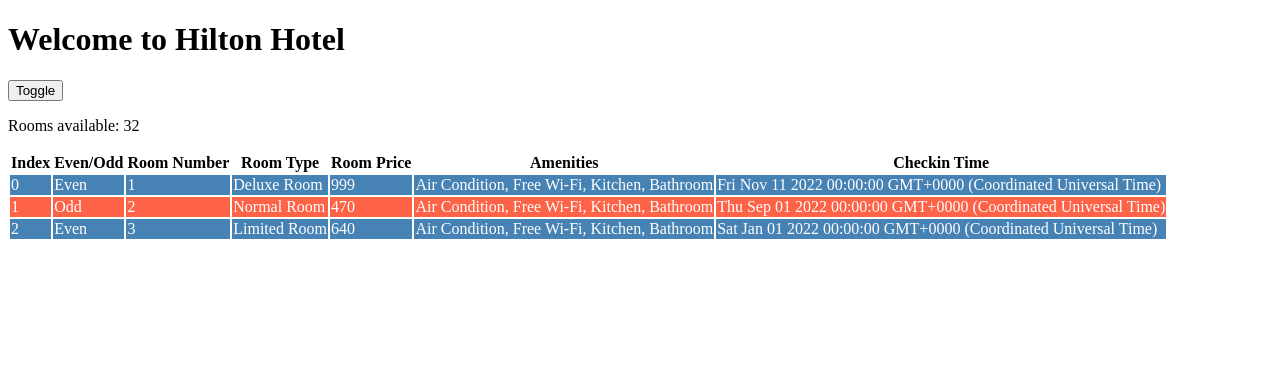
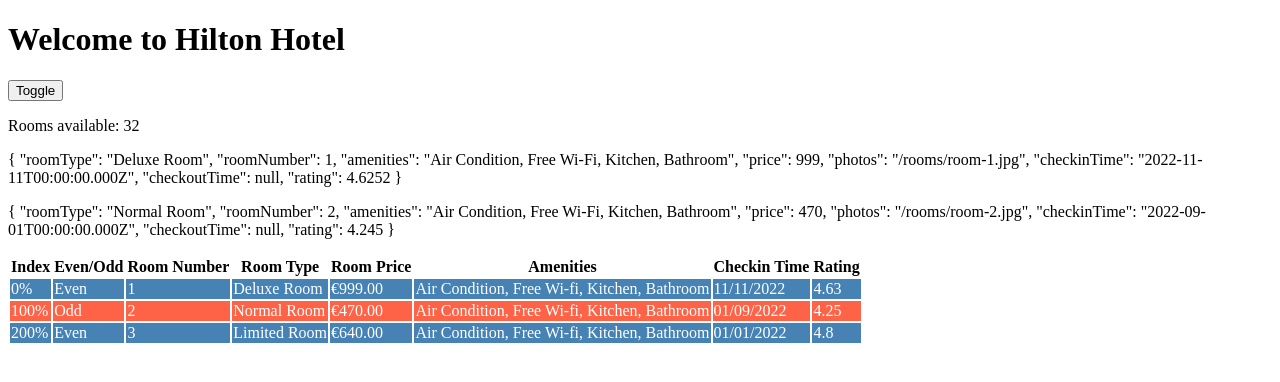
Before and after one commit to Brece/angular-hotel-inventory, an Angular app: page / in a window 1280 px wide. Shown: the top 382 px of the page. Built offline with nearby package versions, Linux system fonts and the light colour scheme.

Commit message:
adds pipes

```diff
--- a/src/app/components/rooms/room.ts
+++ b/src/app/components/rooms/room.ts
@@ -12,4 +12,5 @@
     photos: string,
     checkinTime: Date,
     checkoutTime: Date,
+    rating: number,
 }
--- a/src/app/components/rooms/rooms.component.html
+++ b/src/app/components/rooms/rooms.component.html
@@ -9,6 +9,10 @@
 
 <p>Rooms available: {{ rooms.availableRooms ?? 'No rooms' }}</p>
 
+<div *ngFor="let room of roomList | slice: 0:2">
+    <p>{{ room | json }}</p>
+</div>
+
 <div *ngIf="rooms.availableRooms">
     <table>
         <tr>
@@ -19,15 +23,18 @@
             <th>Room Price</th>
             <th>Amenities</th>
             <th>Checkin Time</th>
+            <th>Rating</th>
         </tr>
         <tr [ngClass]="e ? 'even' : 'odd'" *ngFor="let room of roomList; let e = even; let o = odd; let i = index">
-            <td>{{ i }}</td>
+            <!-- Pipes -->
+            <td>{{ i | percent }}</td>
             <td>{{ e ? 'Even' : 'Odd' }}</td>
             <td>{{ room.roomNumber }}</td>
             <td>{{ room.roomType }}</td>
-            <td>{{ room.price }}</td>
-            <td>{{ room.amenities }}</td>
-            <td>{{ room.checkinTime }}</td>
+            <td>{{ room.price | currency: 'EUR' }}</td>
+            <td>{{ room.amenities | titlecase }}</td>
+            <td>{{ room.checkinTime | date: 'dd/MM/yyyy' }}</td>
+            <td>{{ room.rating | number: '1.0-2' }}</td>
         </tr>
     </table>
 </div>
--- a/src/app/components/rooms/rooms.component.ts
+++ b/src/app/components/rooms/rooms.component.ts
@@ -24,6 +24,7 @@
       photos: '/rooms/room-1.jpg',
       checkinTime: new Date('11-Nov-2022'),
       checkoutTime: new Date('11-Dez-2022'),
+      rating: 4.6252,
     },
     {
       roomType: 'Normal Room',
@@ -33,6 +34,7 @@
       photos: '/rooms/room-2.jpg',
       checkinTime: new Date('01-Sep-2022'),
       checkoutTime: new Date('25-Okt-2022'),
+      rating: 4.245,
     },
     {
       roomType: 'Limited Room',
@@ -42,6 +44,7 @@
       photos: '/rooms/room-3.jpg',
       checkinTime: new Date('01-Jan-2022'),
       checkoutTime: new Date('30-Dez-2022'),
+      rating: 4.8,
     },
   ]
 
```
